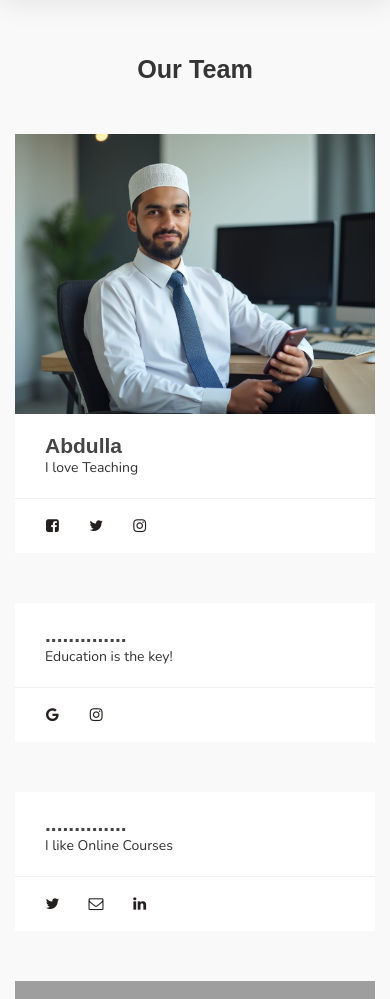
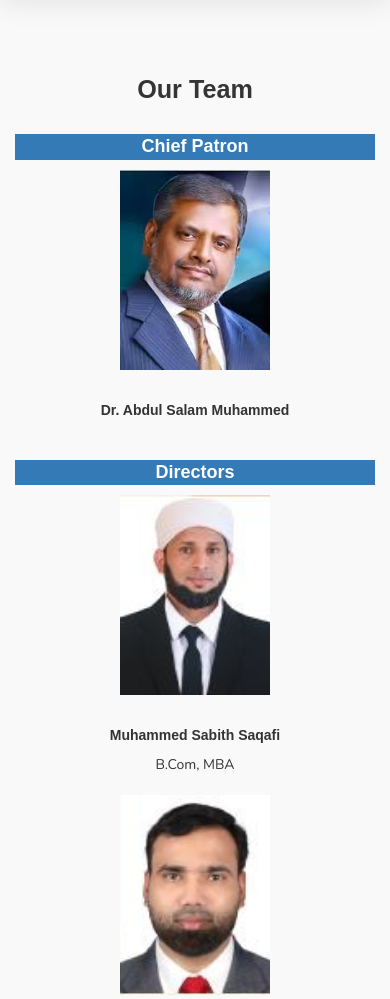
Before and after one commit to shareefta/aiimer, a Django app: page /teachers/ in a window 390 px wide. Shown: the part 75-1074 px from the top of the page. Run offline with Django 5.2, Linux system fonts and the light colour scheme; some libraries are stand-ins or nearby versions; some web fonts are replaced; grey boxes are pictures that could not be loaded.

Commit message:
Second Commit - Modified About and Team Pages

```diff
--- a/static/css/templatemo-style.css
+++ b/static/css/templatemo-style.css
@@ -106,13 +106,13 @@
     height: 100%;
   }
 
-  .entry-form {
+  /* .entry-form {
     background: #252020;
     border-radius: 100%;
     text-align: center;
     padding: 6em;
-    width: 450px;
-    height: 450px;
+    width: 250px;
+    height: 250px;
   }
 
   .entry-form h2 {
@@ -144,7 +144,7 @@
   .entry-form .submit-btn:hover {
     background: #3f51b5;
     color: #ffffff;
-  }
+  } */
 
   section {
     position: relative;
--- a/templates/contact.html
+++ b/templates/contact.html
@@ -23,7 +23,7 @@
             </div>
             <div class="col-md-6 col-sm-12">
                 <div class="contact-image">
-                        <img src="images/contact-image.jpg" class="img-responsive" alt="Smiling Two Girls">
+                        <img src="images/contact-image.jpg" class="img-responsive" alt="">
                 </div>
             </div>
         </div>
--- a/templates/team.html
+++ b/templates/team.html
@@ -6,72 +6,113 @@
 <section id="team">
     <div class="container">
         <div class="row">
-            <div class="col-md-12 col-sm-12">
-                <div class="section-title">
-                    <h2>Our Team</h2>
+            {% comment %} <div class="col-12 text-center section-title"> {% endcomment %}
+                <h2 class="text-center">Our Team</h2>
+            {% comment %} </div> {% endcomment %}
+
+            <!-- Chief Patron -->
+            <div class="container">
+                <div class="row justify-content-center">
+                    <div class="col-md-3">
+                        <div class="border p-3 text-center shadow-sm rounded bg-light">
+                            <h4 class="bg-primary text-white py-2 rounded">Chief Patron</h4>
+                            <div class="team-image my-3">
+                                <img src="{% static 'images/abdusalam.jpeg' %}"
+                                    class="img-fluid"
+                                    style="height: 200px; width: 150px; object-fit: cover;"
+                                    alt="Chief Patron">
+                            </div>
+                            <div class="team-info">
+                                <h5 class="mb-0 text-nowrap">Dr. Abdul Salam Muhammed</h5>
                             </div>
                         </div>
-            <div class="col-md-3 col-sm-6">
-                <div class="team-thumb">
-                    <div class="team-image">
-                        <img src="{% static 'images/teacher.png' %}" class="img-responsive" alt="">
+                    </div>
+                </div>
+            </div>
+
+            <!-- Directors -->
+            <div class="col-md-12 text-center mt-3">
+                <div class="container">
+                    <div class="row justify-content-center">
+                        <h4 class="bg-primary text-white py-2">Directors</h4>
+                        <div class="col-md-4">
+                            <div class="border p-3 text-center shadow-sm rounded bg-light">
+                                <div class="team-image my-3">
+                                    <img src="{% static 'images/sabith_saquafi.JPG' %}"
+                                        class="img-fluid"
+                                        style="height: 200px; width: 150px; object-fit: cover;"
+                                        alt="director">
                                 </div>
                                 <div class="team-info">
-                        <h3>Abdulla</h3>
-                        <span>I love Teaching</span>
-                    </div>
-                    <ul class="social-icon">
-                        <li><a href="#" class="fa fa-facebook-square" attr="facebook icon"></a></li>
-                        <li><a href="#" class="fa fa-twitter"></a></li>
-                        <li><a href="#" class="fa fa-instagram"></a></li>
-                    </ul>
+                                    <h5 class="mb-0 text-nowrap">Muhammed Sabith Saqafi</h5>
+                                    <span>B.Com, MBA</span>
                                 </div>
                             </div>
-            <div class="col-md-3 col-sm-6">
-                <div class="team-thumb">
-                    <div class="team-image">
-                        <img src="" class="img-responsive" alt="">
+                        </div>
+                        <div class="col-md-4">
+                            <div class="border p-3 text-center shadow-sm rounded bg-light">
+                                <div class="team-image my-3">
+                                    <img src="{% static 'images/ali_ashar.JPG' %}"
+                                        class="img-fluid"
+                                        style="height: 200px; width: 150px; object-fit: cover;"
+                                        alt="director">
                                 </div>
                                 <div class="team-info">
-                        <h3>..............</h3>
-                        <span>Education is the key!</span>
-                    </div>
-                    <ul class="social-icon">
-                        <li><a href="#" class="fa fa-google"></a></li>
-                        <li><a href="#" class="fa fa-instagram"></a></li>
-                    </ul>
+                                    <h5 class="mb-0 text-nowrap">Ali Ashar</h5>
+                                    <span>MBA</span>
                                 </div>
                             </div>
-            <div class="col-md-3 col-sm-6">
-                <div class="team-thumb">
-                    <div class="team-image">
-                        <img src="" class="img-responsive" alt="">
+                        </div>
+                        <div class="col-md-4">
+                            <div class="border p-3 text-center shadow-sm rounded bg-light">
+                                <div class="team-image my-3">
+                                    <img src="{% static 'images/shameer_kamal.JPG' %}"
+                                        class="img-fluid"
+                                        style="height: 200px; width: 150px; object-fit: cover;"
+                                        alt="director">
                                 </div>
                                 <div class="team-info">
-                        <h3>..............</h3>
-                        <span>I like Online Courses</span>
-                    </div>
-                    <ul class="social-icon">
-                        <li><a href="#" class="fa fa-twitter"></a></li>
-                        <li><a href="#" class="fa fa-envelope-o"></a></li>
-                        <li><a href="#" class="fa fa-linkedin"></a></li>
-                    </ul>
+                                    <h5 class="mb-0 text-nowrap">Shameer Kamal</h5>
+                                    <span>MBA</span>
                                 </div>
                             </div>
-            <div class="col-md-3 col-sm-6">
-                <div class="team-thumb">
-                    <div class="team-image">
-                        <img src="{% static 'images/author-image4.jpg' %}" class="img-responsive" alt="">
+                        </div>
+                    </div>
+                </div>
+            </div>
+
+            <!-- Academic Advisors -->
+            <div class="col-md-12 text-center mt-3">
+                <div class="container">
+                    <div class="row justify-content-center">
+                        <h4 class="bg-primary text-white py-2">Academic Advisors</h4>
+                        <div class="col-md-4">
+                            <div class="border p-3 text-center shadow-sm rounded bg-light">
+                                <div class="team-image my-3">
+                                    <img src="{% static 'images/nizam_rahman.JPG' %}"
+                                        class="img-fluid"
+                                        style="height: 200px; width: 150px; object-fit: cover;"
+                                        alt="academic_advisor">
                                 </div>
                                 <div class="team-info">
-                        <h3>..............</h3>
-                        <span>Learning is fun</span>
+                                    <h5 class="mb-0 text-nowrap">Dr. Nisam Rahman A</h5>
                                 </div>
-                    <ul class="social-icon">
-                        <li><a href="#" class="fa fa-twitter"></a></li>
-                        <li><a href="#" class="fa fa-google"></a></li>
-                        <li><a href="#" class="fa fa-behance"></a></li>
-                    </ul>
+                            </div>
+                        </div>
+                        <div class="col-md-4">
+                            <div class="border p-3 text-center shadow-sm rounded bg-light">
+                                <div class="team-image my-3">
+                                    <img src="{% static 'images/shameer.JPG' %}"
+                                        class="img-fluid"
+                                        style="height: 200px; width: 150px; object-fit: cover;"
+                                        alt="academic_advisor">
+                                </div>
+                                <div class="team-info">
+                                    <h5 class="mb-0 text-nowrap">Dr. Shameer</h5>
+                                </div>
+                            </div>
+                        </div>
+                    </div>
                 </div>
             </div>
         </div>
```
Also changed, not shown: templates/about.html (+33 -26 lines), templates/index.html (+17 -6 lines), static/images/abdusalam.jpeg (added), static/images/ali_ashar.JPG (added), static/images/nizam_rahman.JPG (added), static/images/sabith_saquafi.JPG (added), static/images/shameer.JPG (added), static/images/shameer_kamal.JPG (added), static/images/teacher.png (deleted). Lines whose indentation alone changed are shown as unchanged.
